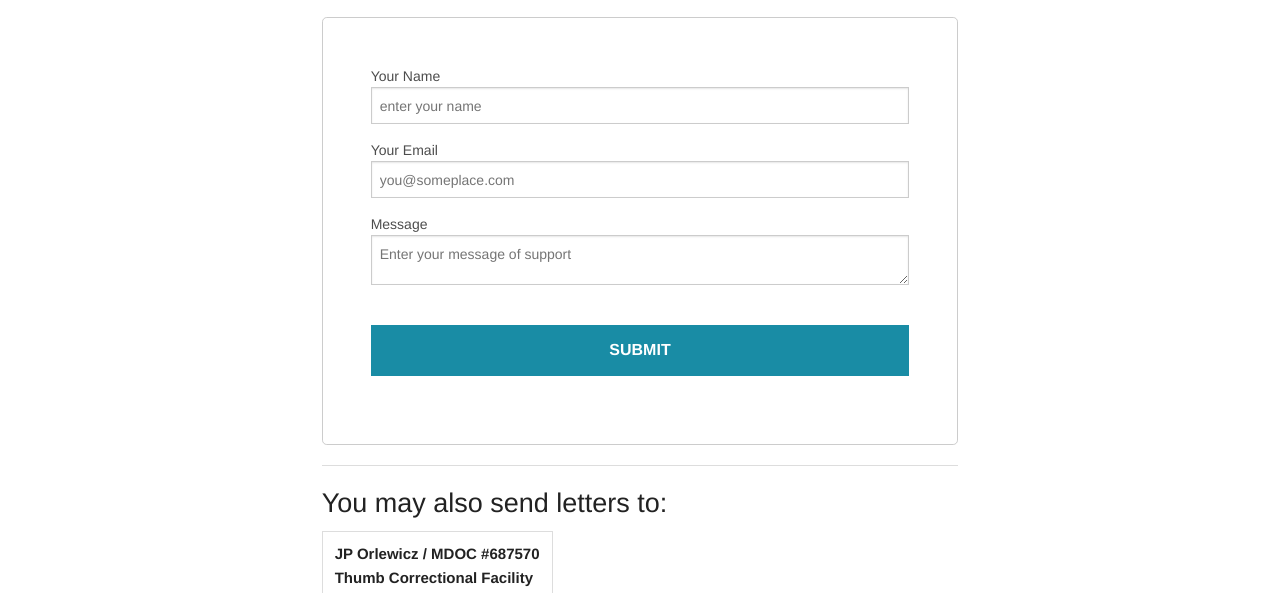
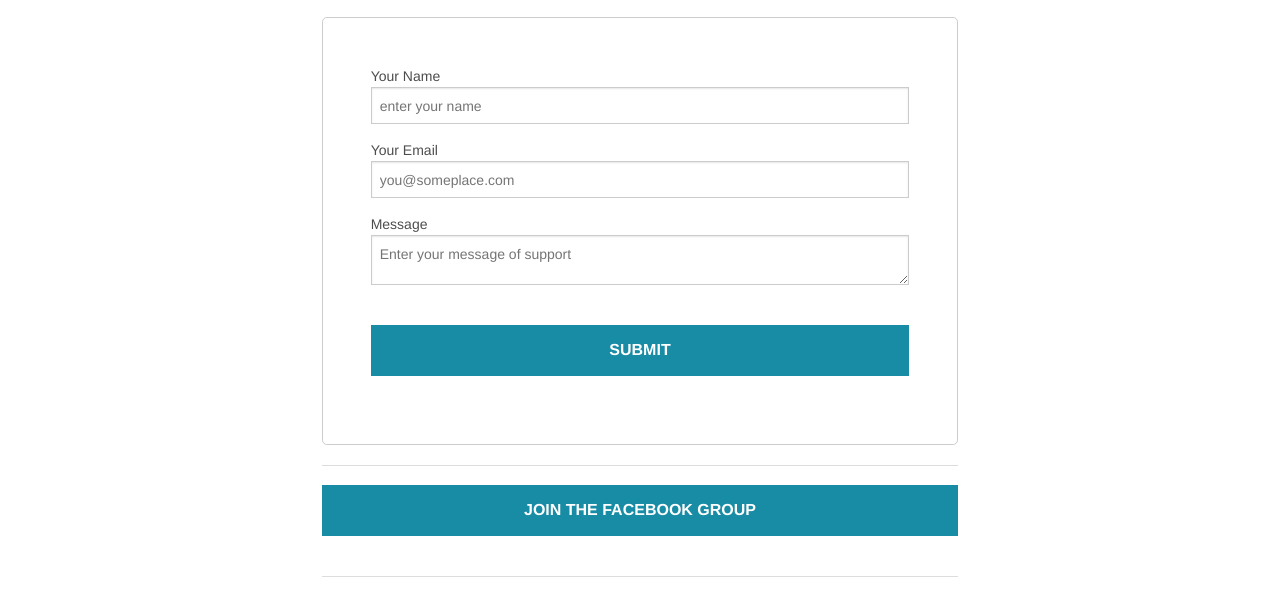
Before and after one commit to chrisspring215/jpo-website, a plain HTML site: page letters-of-support.html in a window 1280 px wide. Shown: the part 310-903 px from the top of the page. Drawn offline with Linux system fonts and the light colour scheme.

Commit message:
photos and facebook update

```diff
--- a/letters-of-support.html
+++ b/letters-of-support.html
@@ -66,6 +66,8 @@
         </div>
         <div class="small-12 medium-8 medium-centered columns">
           <hr>
+          <a href="https://www.facebook.com/groups/357157557804023/" class="button expand">Join the Facebook group</a>
+          <hr>
         </div>
         <div class="small-12 medium-8 medium-centered columns">
           <h3>You may also send letters to:</h3>
```
Also changed, not shown: index.html (+1 -0 lines), img/jp-orlewicz-small.png.
